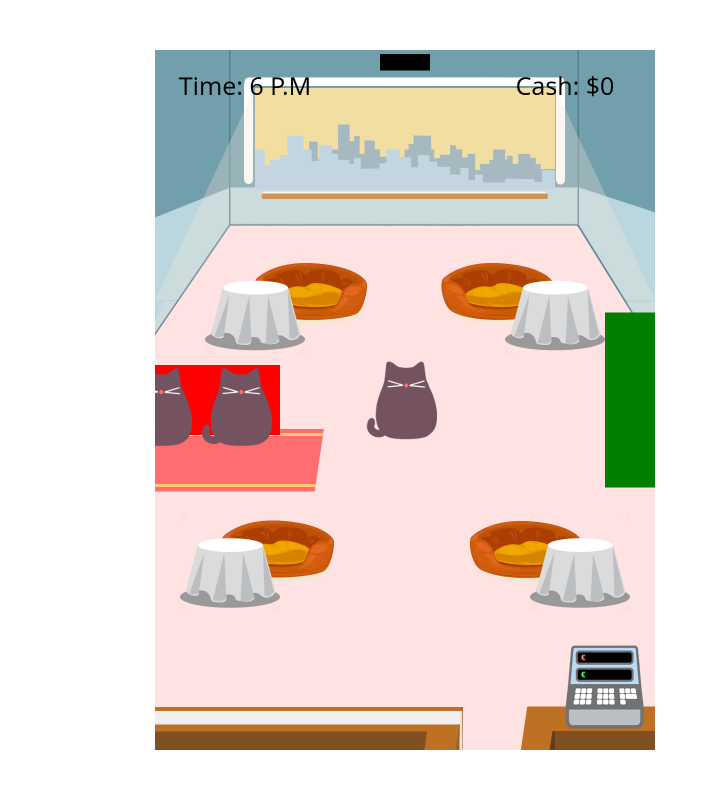
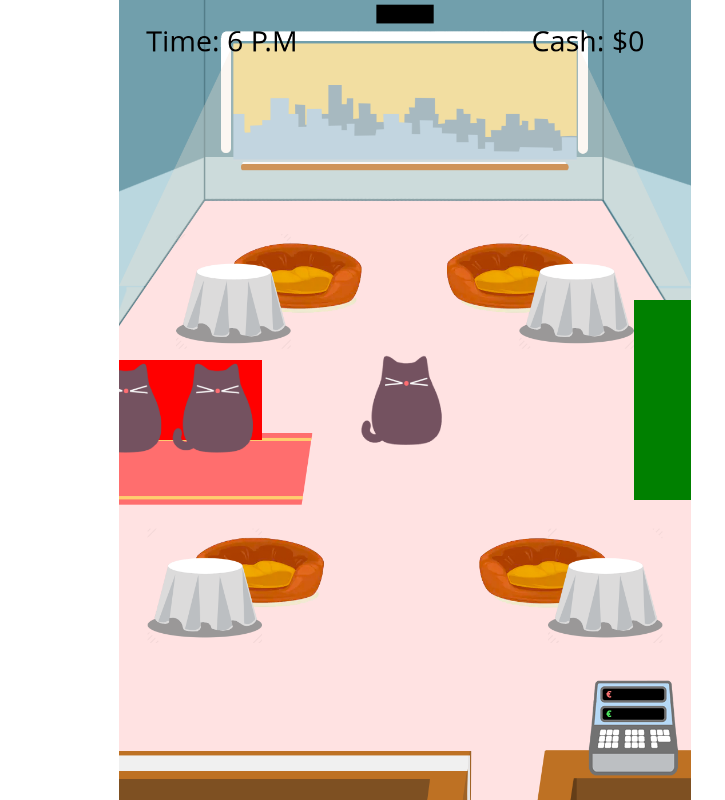
Before and after one commit to pierregambaud/kitty-milk-bar, a plain HTML site: page index.html in a window 1280 px wide. Shown: the full height of the page, 555-1280 px from the left. Drawn offline with Linux system fonts and the light colour scheme.

Commit message:
update html and css

```diff
--- a/css/style.css
+++ b/css/style.css
@@ -39,13 +39,13 @@ body button {
     padding: 20px 0px;
 }
 #game-board {
-    display:flex;
-    flex-direction:column;
-    justify-content:center;
-    align-items:center;
+    position:relative;
 }
 #game-board canvas {
-    width:500px;
-    height:700px;
+    position:absolute;
+    left:0;
+    top:0;
+    width:100%;
+    height:100%;
     object-fit:contain;
 }
```
